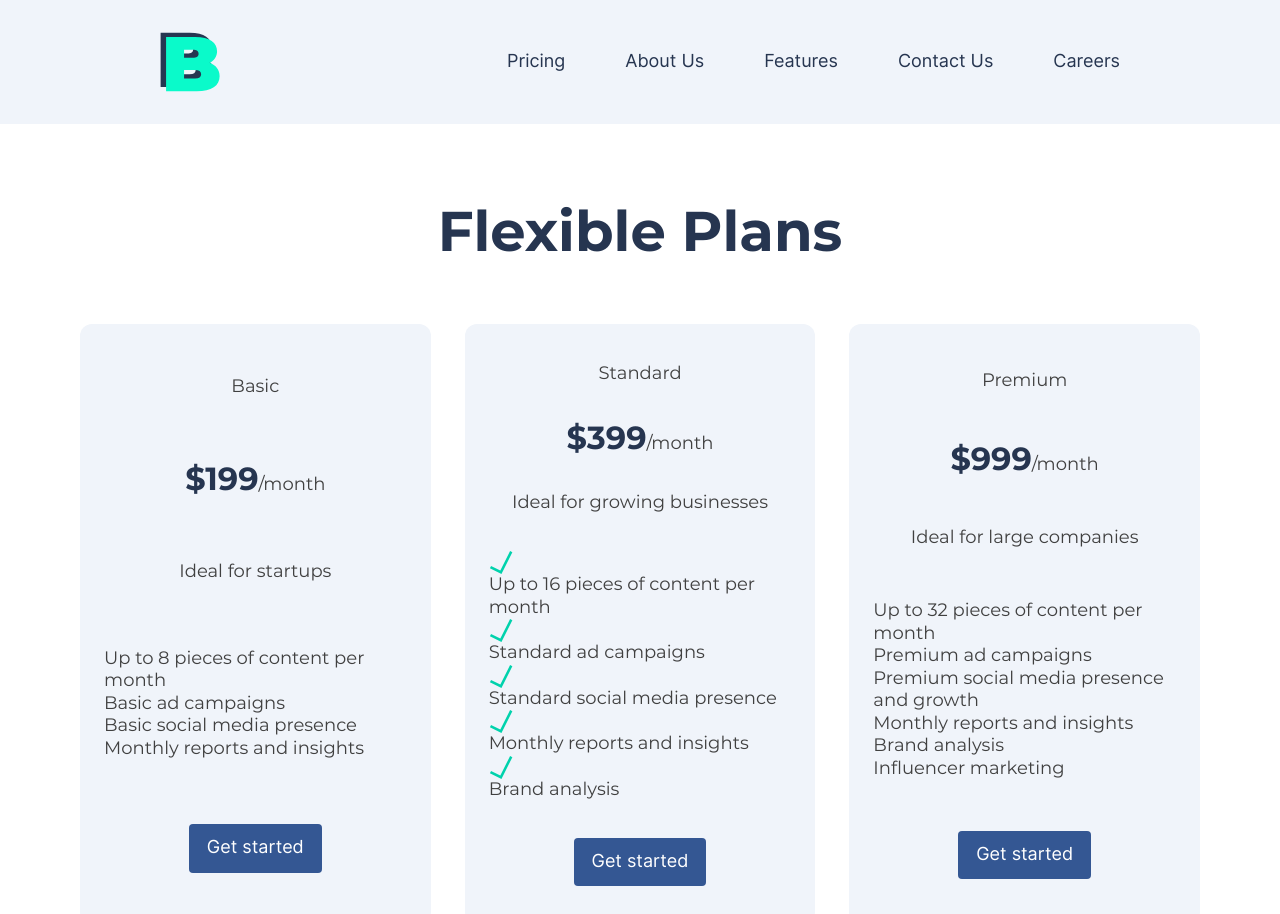
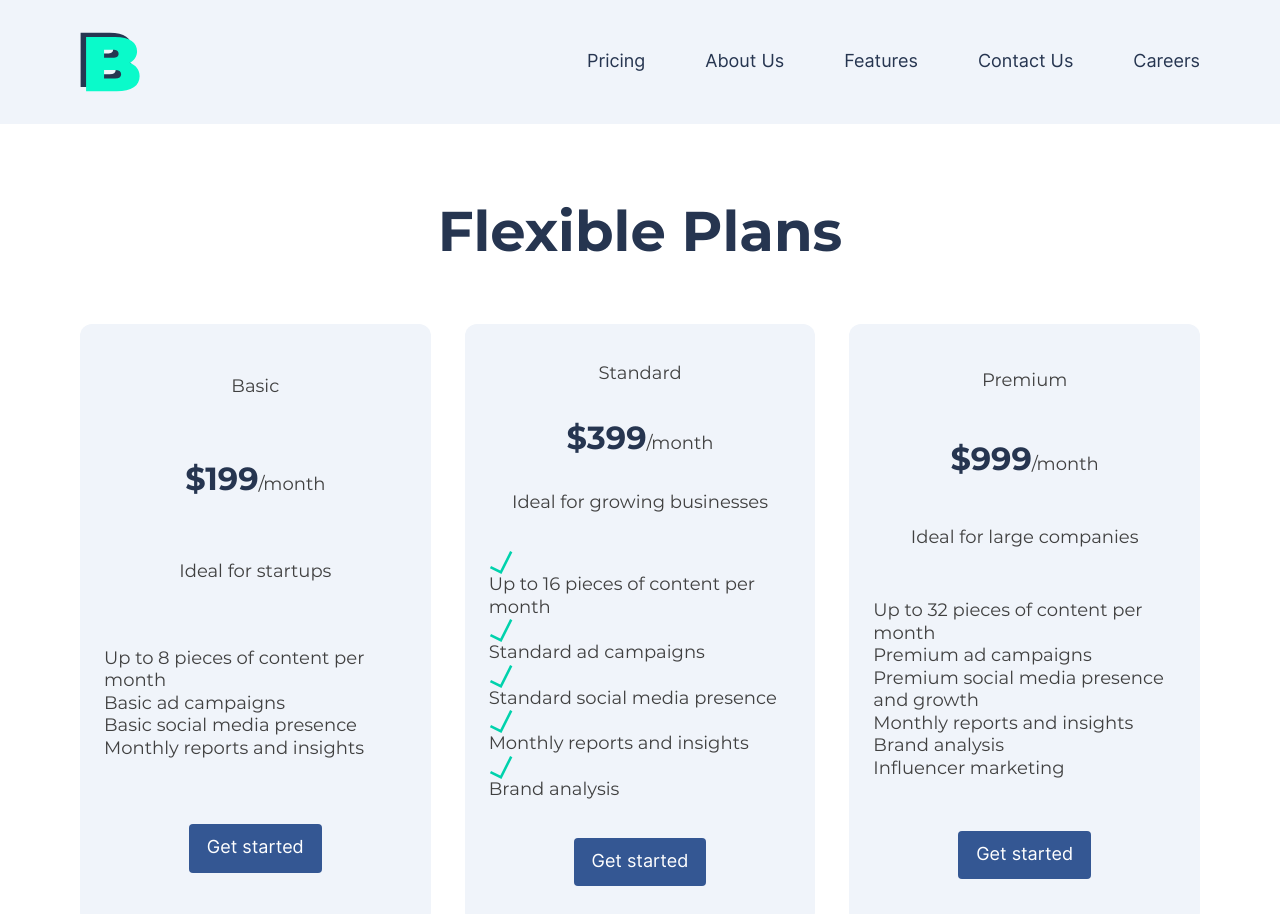
Before and after one commit to ElBrewster/brandy, a website built with Vite: page pricing.html in a window 1280 px wide. Shown: the top 914 px of the page. Built offline with nearby package versions, Linux system fonts and the light colour scheme; some packages are replaced by stand-ins of ours; files whose address does not match are found by name.

Commit message:
Fix header width on pricing view

```diff
--- a/pricing.html
+++ b/pricing.html
@@ -9,7 +9,7 @@
 </head>
 <body>
     <header class="site-header">
-        <div class="container">
+        <div class="container" data-type="wide">
           <div class="site-header__inner">
             <svg class="brand-logo" viewBox="0 0 62 62">
               <use xlink:href="#logo"></use>
```
